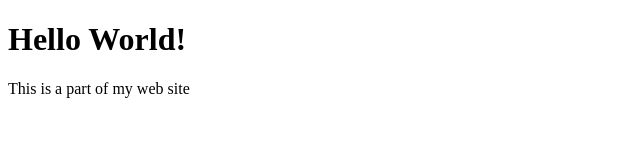
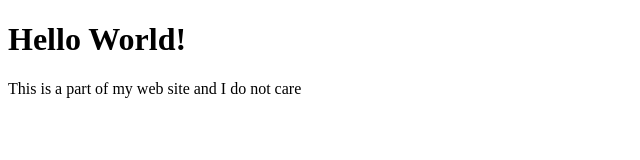
Before and after one commit to NatashaWizPlusPlus/NatashaWizPlusPlus.github.io, a plain HTML site: page index.html in a window 1280 px wide. Shown: the whole page, without its empty margins (0-640 px from the left). Drawn offline with Linux system fonts and the light colour scheme.

Commit message:
do not care

```diff
--- a/index.html
+++ b/index.html
@@ -7,6 +7,6 @@
 </head>
 <body>
 	<h1>Hello World!</h1>
-	<p>This is a part of my web site</p>
+	<p>This is a part of my web site and I do not care</p>
 </body>
 </html>
```
